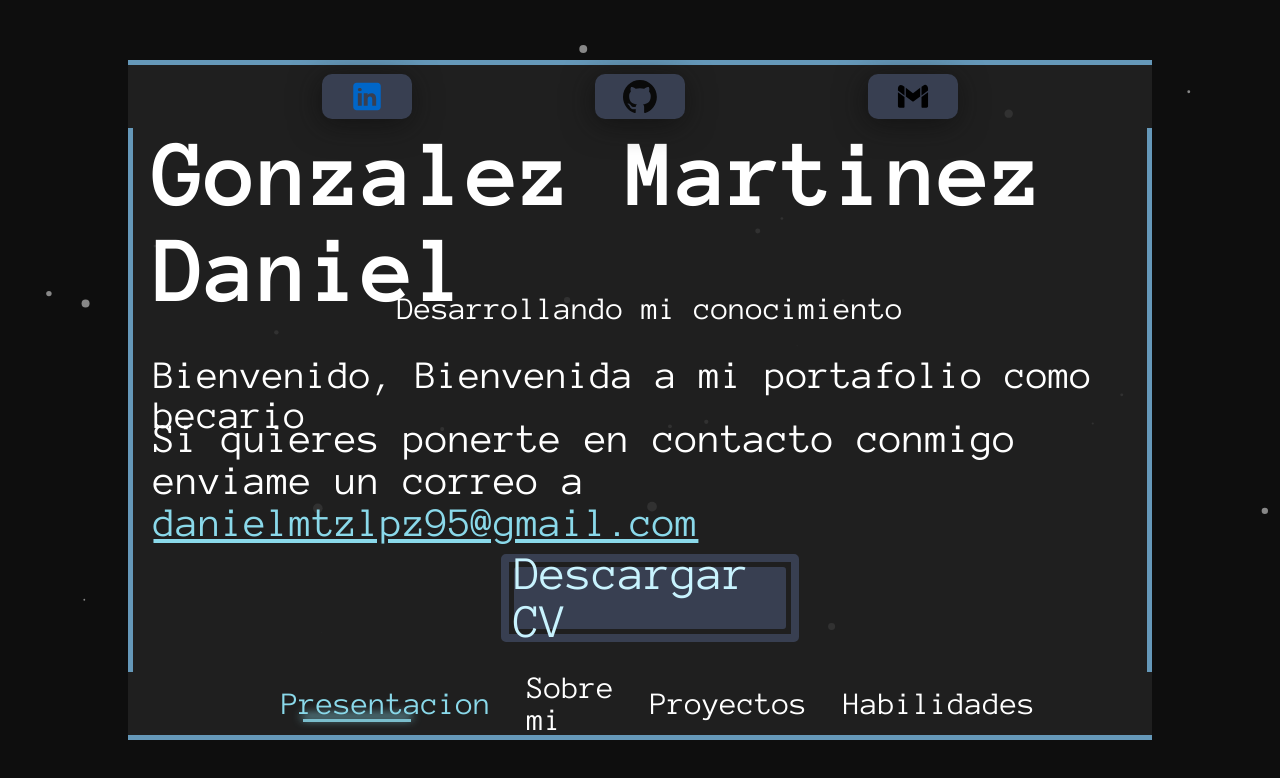
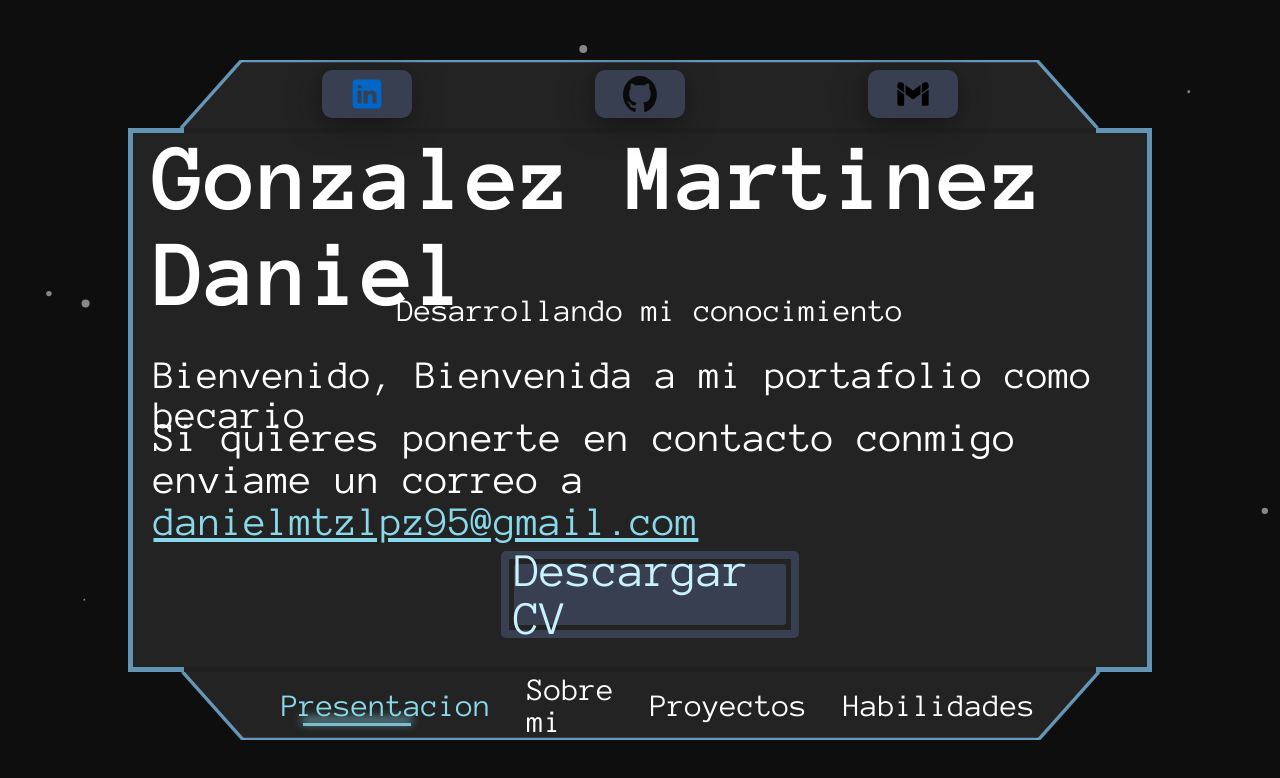
Before and after one commit to DanielW705/portafolio_actualizado, a plain HTML site: page index.html in a window 1280 px wide. Drawn offline with Linux system fonts and the light colour scheme.

Commit message:
primera prueba con imagenes SVG

```diff
--- a/CSS/site.css
+++ b/CSS/site.css
@@ -59,19 +59,60 @@ body {
 }
 /*Estilos para todas las cabeceras  */
 .cuerpo .vista .article .cabecera_pagina {
-  border-top: 5px rgba(124, 192, 236, 0.75) solid;
-  background-color: rgba(35, 35, 35, 0.85);
+  /* border-top: 5px rgba(124, 192, 236, 0.75) solid; */
+
+  /* border-top: 5px linear-gradient(rgba(124, 192, 236, 0.75) 85%, transparent 15%) solid; */
+  /* background-color: rgba(35, 35, 35, 0.85); */
+  /* background: linear-gradient(
+    30deg,
+    transparent 15%,
+    rgba(35, 35, 35, 0.85) 15%,
+    rgba(35, 35, 35, 0.85) 80%,
+    transparent 5%
+  ); */
+  /* background: conic-gradient(
+    from 45deg at 50% 50%,
+    #ff5722,
+    #ff5722 25%,
+    #ff5722 75%,
+    #ff5722 100% */
+  /* background-image: url(../assets/trapecio.svg);
+  background-repeat: no-repeat;
+  background-position: center;
+  background-size: cover; */
+  position: relative;
+}
+/*Configuracion para colocar los triangulos, en la parte superior sin usar un linear gradient */
+.cuerpo .vista .article .cabecera_pagina .fondo {
+  position: absolute;
+  width: 100%;
+  height: 100%;
 }
 /*Estilos para todos los cuerpos de todos los paneles  */
 .cuerpo .vista .article .cuerpo_panel {
-  background-color: rgba(35, 35, 35, 0.85);
-  border-left: 5px rgba(124, 192, 236, 0.75) solid;
-  border-right: 5px rgba(124, 192, 236, 0.75) solid;
+  /* background-color: rgba(35, 35, 35, 0.85); */
+  border: 5px transparent solid;
+  background: linear-gradient(rgba(35, 35, 35, 1), rgba(35, 35, 35, 1))
+      no-repeat,
+    linear-gradient(
+      to left,
+      rgba(124, 192, 236, 0.75) 5%,
+      rgba(35, 35, 35, 0.85) 5%,
+      rgba(35, 35, 35, 0.85) 95%,
+      rgba(124, 192, 236, 0.75) 95%
+    );
 }
 /*Estilo para todos los footers*/
 .cuerpo .vista .article .pie_de_pagina {
-  border-bottom: 5px rgba(124, 192, 236, 0.75) solid;
-  background-color: rgba(35, 35, 35, 0.85);
+  /* border-bottom: 5px rgba(124, 192, 236, 0.75) solid;
+  background-color: rgba(35, 35, 35, 0.85); */
+  position: relative;
+}
+.cuerpo .vista .article .pie_de_pagina .fondo {
+  position: absolute;
+  width: 100%;
+  height: 100%;
+  transform: rotate(180deg);
 }
 
 /* Estilos para presentacion */
--- a/index.html
+++ b/index.html
@@ -23,7 +23,12 @@ id="particles-js">
             <!-- Cabecera donde se mostrara los iconos para enviar a la pagina o a cierta informacion -->
             <header
             class="cabecera_pagina cabecera_presentacion">
-                <!-- Boton para enviar a linkedin -->
+            <!--Fondo de la imagen  -->
+            <img
+            alt=""
+            class="fondo"
+            src="assets/trapecio.svg" >
+            <!-- Boton para enviar a linkedin -->
                 <a
                 href=""
                 class="cuerpo_boton">
@@ -91,6 +96,10 @@ id="particles-js">
             <!--Este es el pie de pagina, el donde el usuario podra cambiar de pestaña  -->
             <footer
             class="pie_de_pagina">
+                <img
+                alt=""
+                class="fondo"
+                src="./assets/trapecio.svg">
                 <nav
                 class="area_navegacion">
                     <ul
```
Also changed, not shown: assets/trapecio.svg (added).
